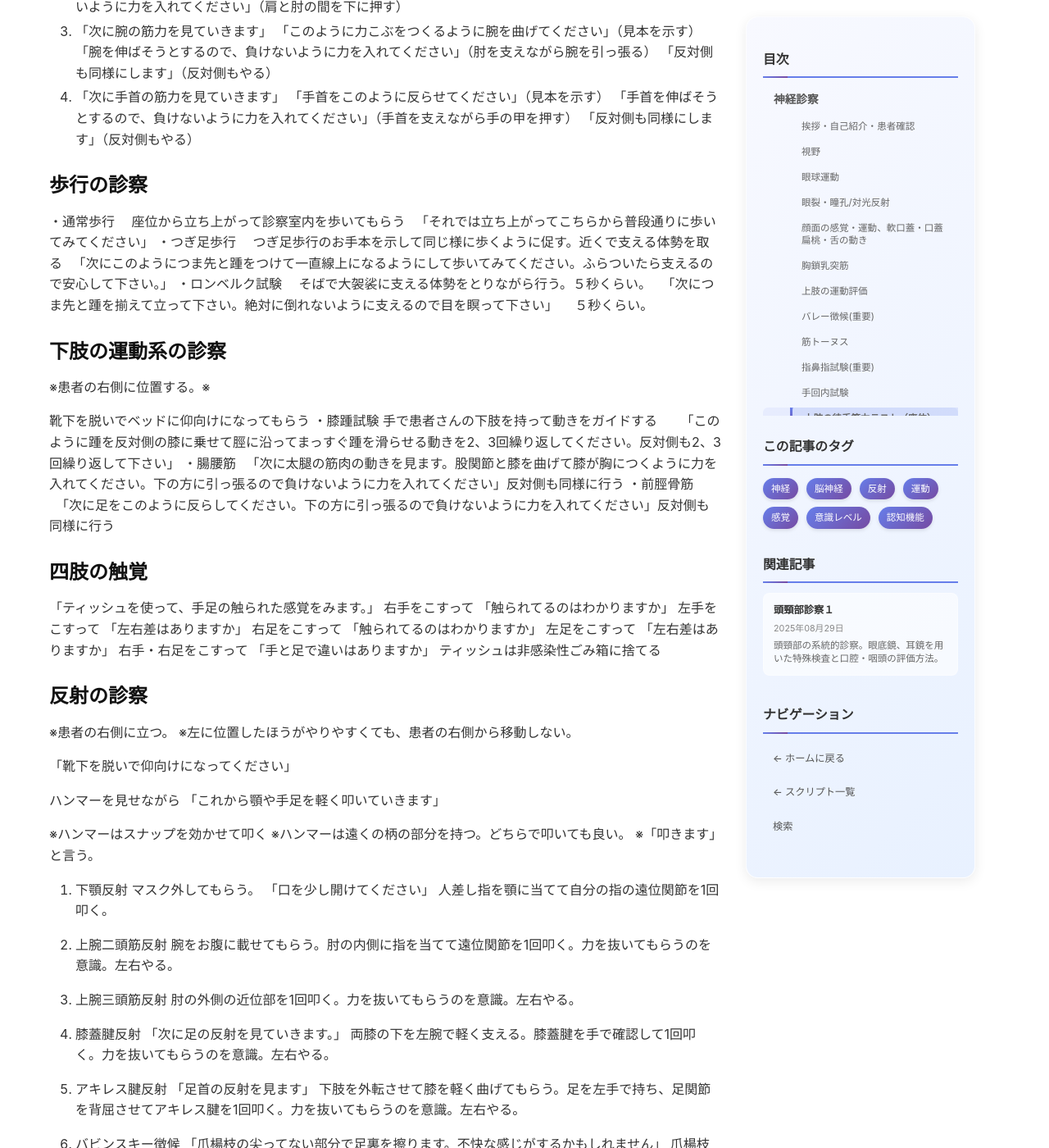
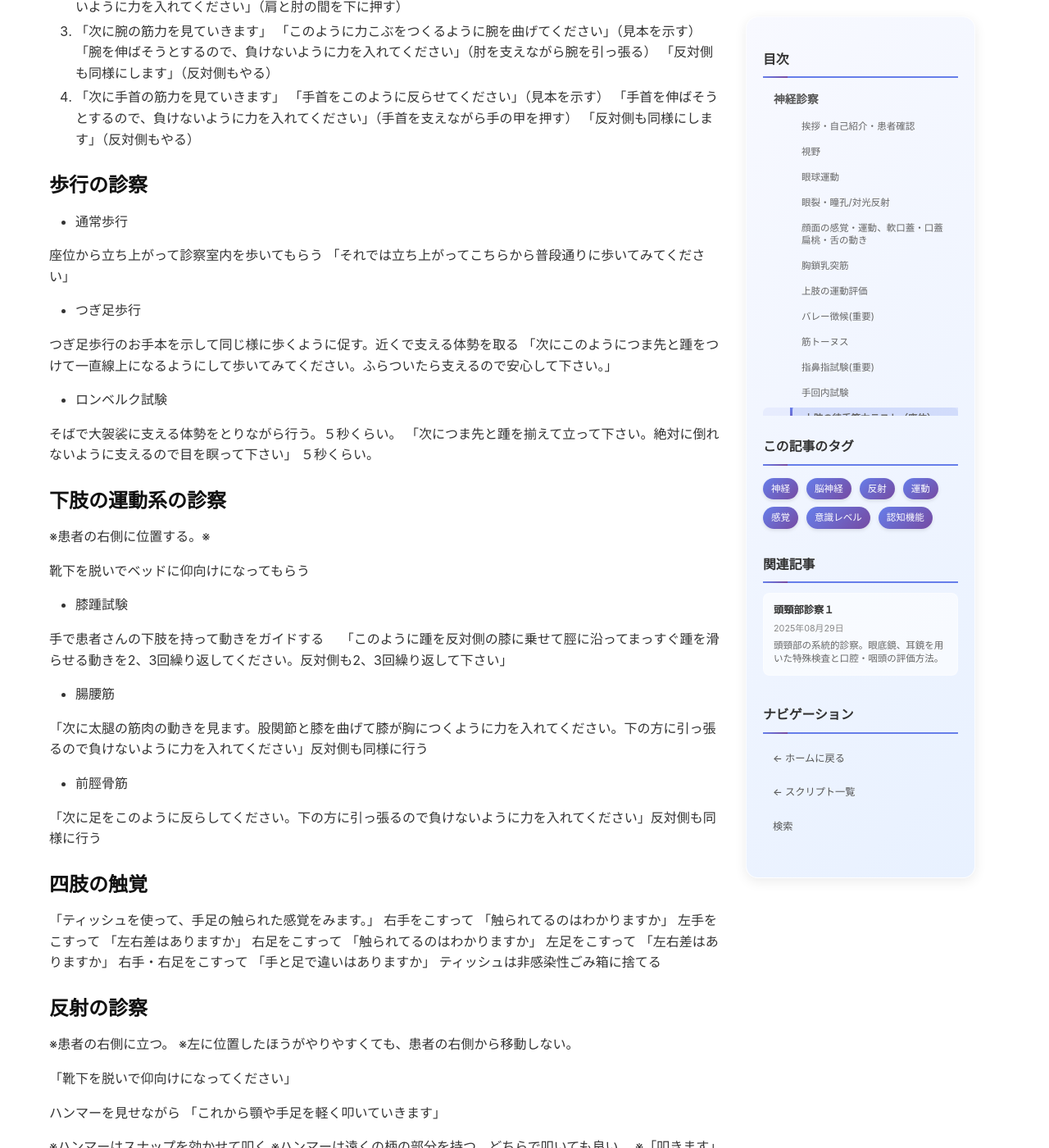
Before and after one commit to ymd000/OSCE, a Jekyll site: the page built from _posts/2025-08-25-neurology.md, in a window 1280 px wide and 1400 px high, scrolled down 2428 px. Shown: the whole window at 82% size. Built offline with Jekyll 4.4.1, drawn with Linux system fonts in a browser that asks for light colours.

Commit message:
Fix: indents etc

```diff
--- a/_posts/2025-08-25-neurology.md
+++ b/_posts/2025-08-25-neurology.md
@@ -146,29 +146,39 @@ excerpt: "神経学的診察の系統的アプローチ。脳神経、運動、
 
 ### 歩行の診察
 
-・通常歩行
-　座位から立ち上がって診察室内を歩いてもらう
-　「それでは立ち上がってこちらから普段通りに歩いてみてください」
-・つぎ足歩行
-　つぎ足歩行のお手本を示して同じ様に歩くように促す。近くで支える体勢を取る
-　「次にこのようにつま先と踵をつけて一直線上になるようにして歩いてみてください。ふらついたら支えるので安心して下さい。」
-・ロンベルク試験
-　そばで大袈裟に支える体勢をとりながら行う。５秒くらい。
-　「次につま先と踵を揃えて立って下さい。絶対に倒れないように支えるので目を瞑って下さい」
-　５秒くらい。
+- 通常歩行
+
+座位から立ち上がって診察室内を歩いてもらう
+「それでは立ち上がってこちらから普段通りに歩いてみてください」
+
+- つぎ足歩行
+
+つぎ足歩行のお手本を示して同じ様に歩くように促す。近くで支える体勢を取る
+「次にこのようにつま先と踵をつけて一直線上になるようにして歩いてみてください。ふらついたら支えるので安心して下さい。」
+
+- ロンベルク試験
+
+そばで大袈裟に支える体勢をとりながら行う。５秒くらい。
+「次につま先と踵を揃えて立って下さい。絶対に倒れないように支えるので目を瞑って下さい」
+５秒くらい。
 
 ### 下肢の運動系の診察
 
 ※患者の右側に位置する。※
 
 靴下を脱いでベッドに仰向けになってもらう
-・膝踵試験
+- 膝踵試験
+
 手で患者さんの下肢を持って動きをガイドする
-　「このように踵を反対側の膝に乗せて脛に沿ってまっすぐ踵を滑らせる動きを2、3回繰り返してください。反対側も2、3回繰り返して下さい」
-・腸腰筋
-　「次に太腿の筋肉の動きを見ます。股関節と膝を曲げて膝が胸につくように力を入れてください。下の方に引っ張るので負けないように力を入れてください」反対側も同様に行う
-・前脛骨筋
-　「次に足をこのように反らしてください。下の方に引っ張るので負けないように力を入れてください」反対側も同様に行う
+「このように踵を反対側の膝に乗せて脛に沿ってまっすぐ踵を滑らせる動きを2、3回繰り返してください。反対側も2、3回繰り返して下さい」
+
+- 腸腰筋
+
+「次に太腿の筋肉の動きを見ます。股関節と膝を曲げて膝が胸につくように力を入れてください。下の方に引っ張るので負けないように力を入れてください」反対側も同様に行う
+
+- 前脛骨筋
+
+「次に足をこのように反らしてください。下の方に引っ張るので負けないように力を入れてください」反対側も同様に行う
 
 ### 四肢の触覚
 
```
Also changed, not shown: _posts/2025-08-29-face.md (+6 -29 lines).
